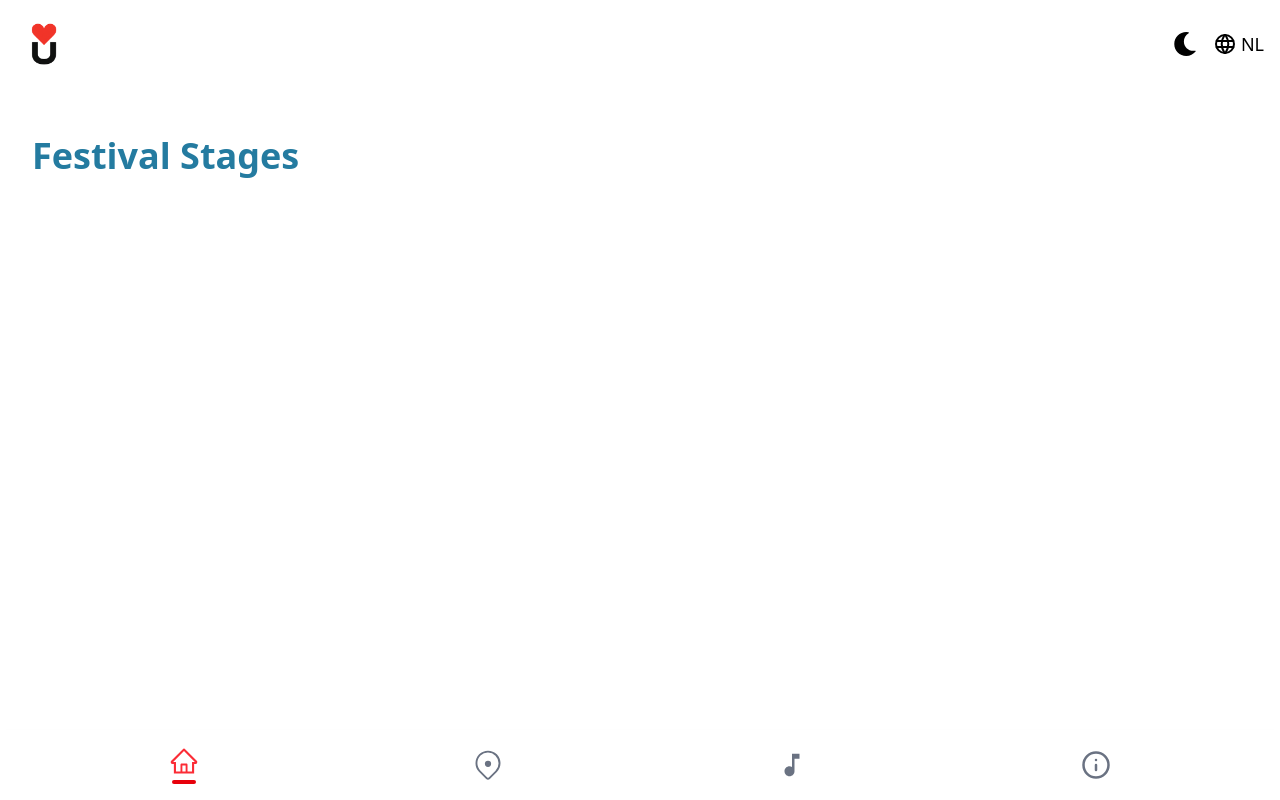
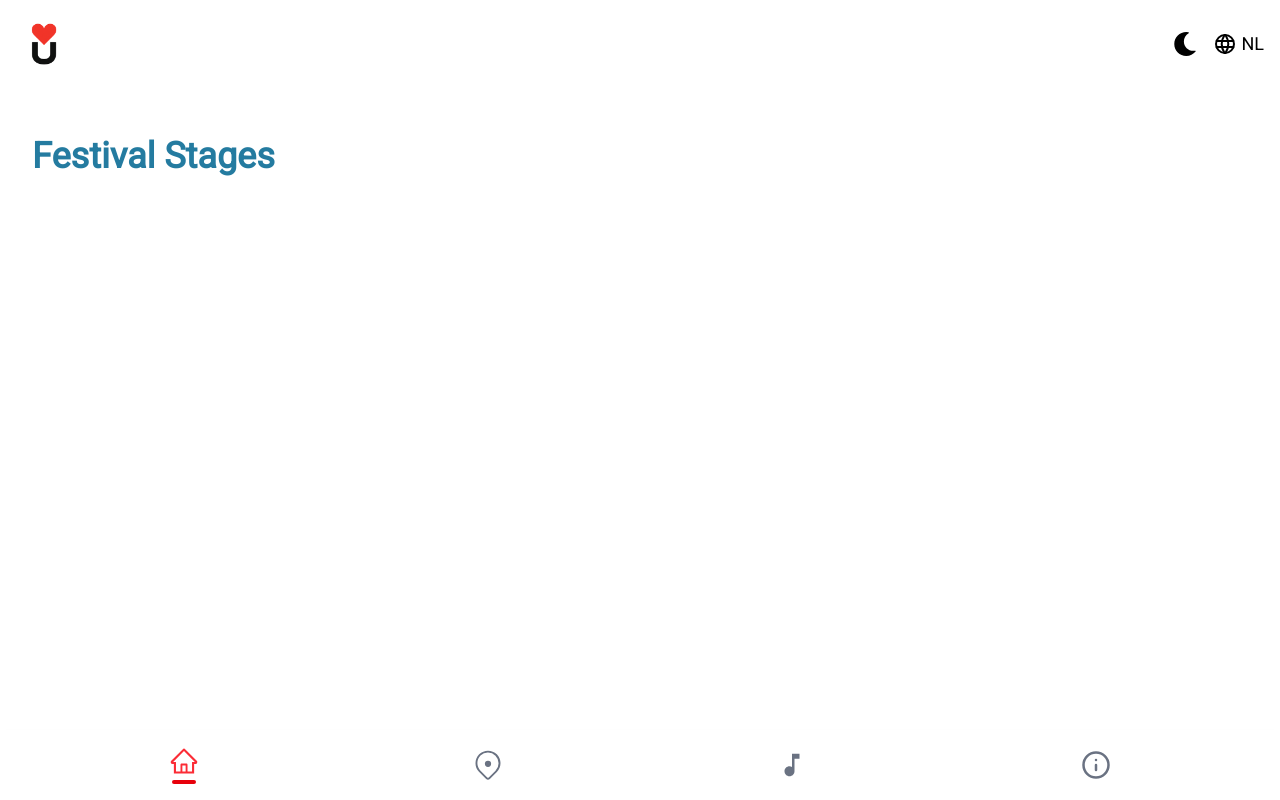
Before and after one commit to David-Schoots/Festival-app-lyou, a React (Vite) app in the folder festival-app/: page /home in a window 1280 px wide. Built offline with nearby package versions, Linux system fonts and the light colour scheme.

Commit message:
added custom font to the body

```diff
--- a/festival-app/dev-dist/sw.js
+++ b/festival-app/dev-dist/sw.js
@@ -82,7 +82,7 @@ define(['./workbox-54d0af47'], (function (workbox) { 'use strict';
     "revision": "3ca0b8505b4bec776b69afdba2768812"
   }, {
     "url": "index.html",
-    "revision": "0.jqlvs04cjog"
+    "revision": "0.m5s444bd0u"
   }], {});
   workbox.cleanupOutdatedCaches();
   workbox.registerRoute(new workbox.NavigationRoute(workbox.createHandlerBoundToURL("index.html"), {
--- a/festival-app/src/App.css
+++ b/festival-app/src/App.css
@@ -2,7 +2,12 @@
 
 @font-face {
   font-family: "roboto";
-  src: url("/src/assets/fonts/Roboto-VariableFont_wdth,wght.ttf") format("ttf");
+  src: url("./assets/fonts/Roboto-VariableFont_wdth,wght.ttf")
+    format("truetype");
   font-weight: normal;
   font-style: normal;
 }
+
+body {
+  font-family: "roboto", sans-serif;
+}
--- a/festival-app/src/components/Footer.jsx
+++ b/festival-app/src/components/Footer.jsx
@@ -10,7 +10,7 @@ export default function Footer() {
   const isActive = (path) => location.pathname === path; // Check if the path matches the current route
 
   return (
-    <div className="w-full fixed bottom-0 shadow-md flex justify-around items-center py-4 px-8 bg-white">
+    <div className="w-full fixed bottom-0 shadow-md flex justify-around items-center py-4 px-8">
       {/* Home Icon */}
       <Link
         to="/home"
--- a/festival-app/src/pages/Home.jsx
+++ b/festival-app/src/pages/Home.jsx
@@ -18,7 +18,7 @@ function Home() {
         duration: 1,
       }}
     >
-      <h2 className="text-4xl text-[#247BA0] font-bold mt-12 ml-8 mb-8">
+      <h2 className="text-4xl text-[#247BA0] font-roboto font-bold mt-12 ml-8 mb-8">
         Festival Stages
       </h2>
 
--- a/festival-app/vite.config.js
+++ b/festival-app/vite.config.js
@@ -7,12 +7,12 @@ import { VitePWA } from "vite-plugin-pwa";
 // https://vitejs.dev/config/
 export default defineConfig({
   plugins: [
-    react(), // React plugin voor Vite
+    react(),
     tailwindcss(),
     VitePWA({
-      registerType: "autoUpdate", // automatische update van de service worker
+      registerType: "autoUpdate",
       devOptions: {
-        enabled: true, // Zorg ervoor dat de PWA ook in de development omgeving geactiveerd wordt
+        enabled: true,
       },
       manifest: {
         name: "❤️U Festival",
@@ -38,10 +38,4 @@ export default defineConfig({
       },
     }),
   ],
-  extend: {
-    fontFamily: {
-      custom: ["roboto", "sans-serif"],
-    },
-  },
-  content: ["./node_modules/@material-tailwind/react/**/*.{js,ts,jsx,tsx}"],
 });
```
